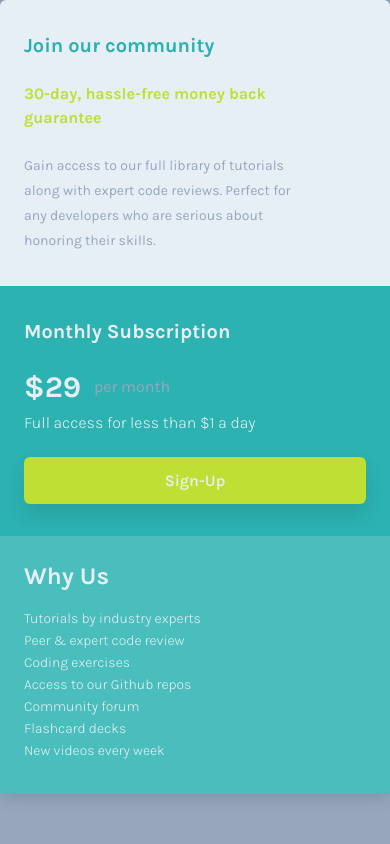
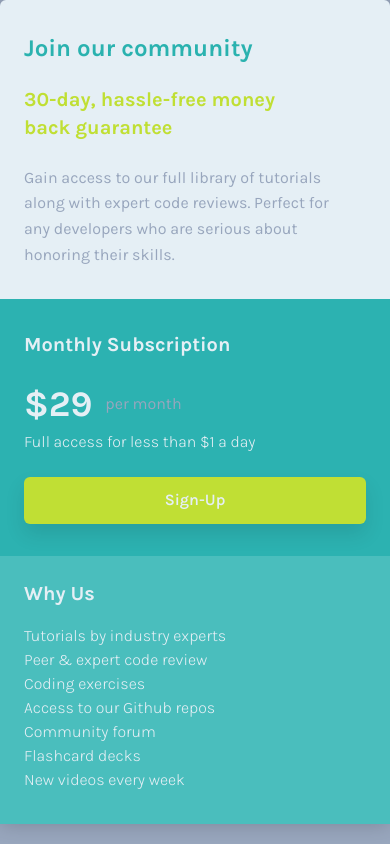
Before and after one commit to Demo004/Single-Grid-Components-Front-end-Mentor, a website built with Vite: page index.html in a window 390 px wide. Built offline with nearby package versions, Linux system fonts and the light colour scheme.

Commit message:
resized all for mobile

```diff
--- a/style/components/hero.css
+++ b/style/components/hero.css
@@ -18,20 +18,20 @@
 /* section-1 */
 .light__title {
   margin-top: 2rem;
-  font-size: var(--size-xl);
+  font-size: var(--size-2xl);
   color: var(--clr-cyan);
 }
 
 .light__sub-title {
-  font-size: var(--size-base);
-  max-width: 30ch;
+  font-size: var(--size-xl);
+  max-width: 20ch;
   color: var(--clr-bright-yellow);
 }
 
 .light__description-1 {
-  font-size: var(--size-sm);
+  font-size: var(--size-base);
   max-width: 34ch;
-  line-height: 1.8;
+  line-height: 1.6;
   color: var(--clr-greyish-blue);
   margin-bottom: 2rem;
 }
@@ -63,7 +63,7 @@
 }
 
 .dark-blue__head-2 {
-  font-size: var(--size-3xl);
+  font-size: var(--size-4xl);
   color: var(--clr-light-grey);
 }
 
@@ -109,26 +109,25 @@
 }
 
 .light-blue__title {
+  font-size: var(--size-xl);
   margin-top: 1.5rem;
   color: var(--clr-light-grey);
 }
 
 .light__description {
-  font-size: var(--size-sm);
+  font-size: var(--size-base);
   font-weight: 300;
   color: var(--clr-light-grey);
   margin-bottom: 2rem;
 }
 
-
 /* lg */
 @media (min-width: 1024px) {
-    .light-grey-area{
+  .light-grey-area {
     display: grid;
-
   }
 
-    .container__hero{
+  .container__hero {
     grid-column: span 1;
   }
 
```
Lines whose indentation alone changed are shown as unchanged.
